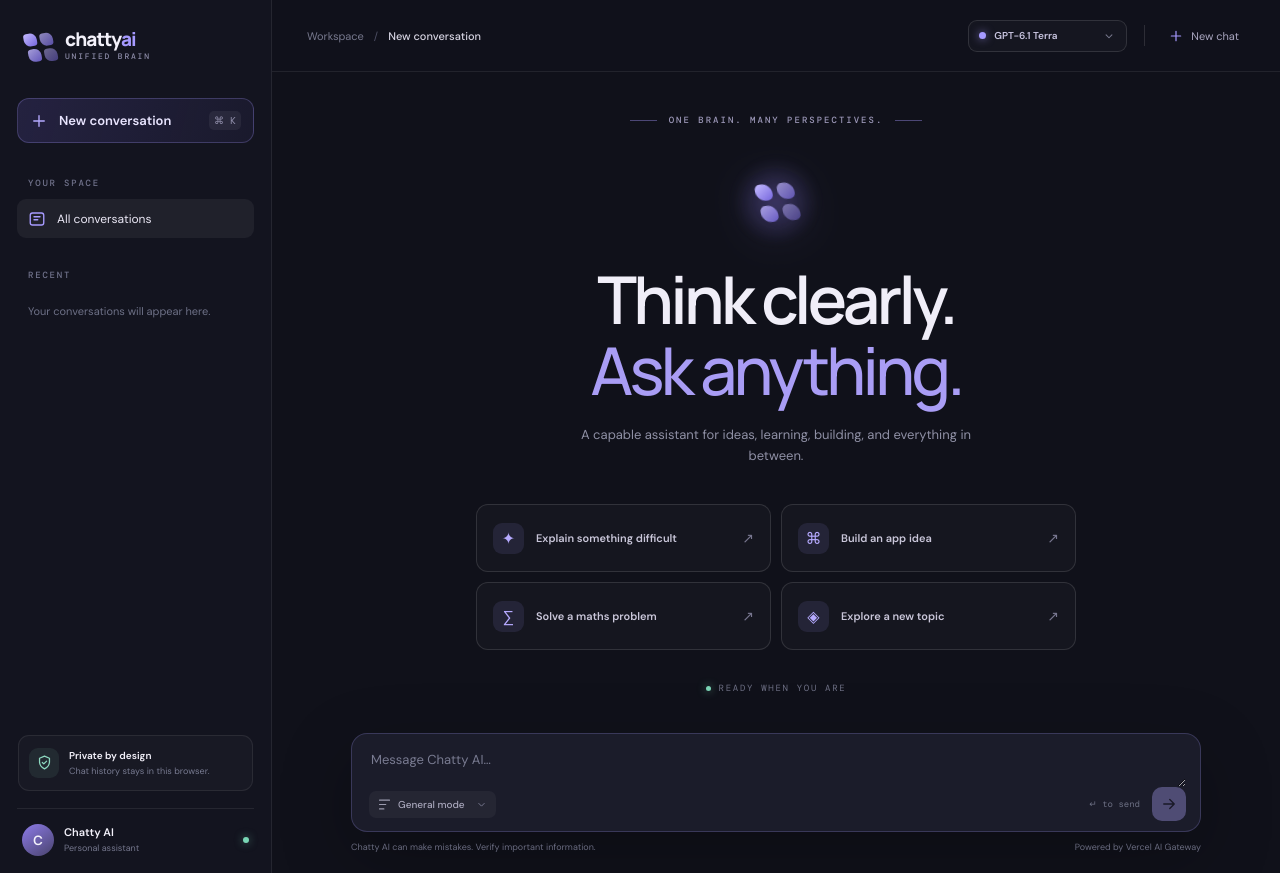
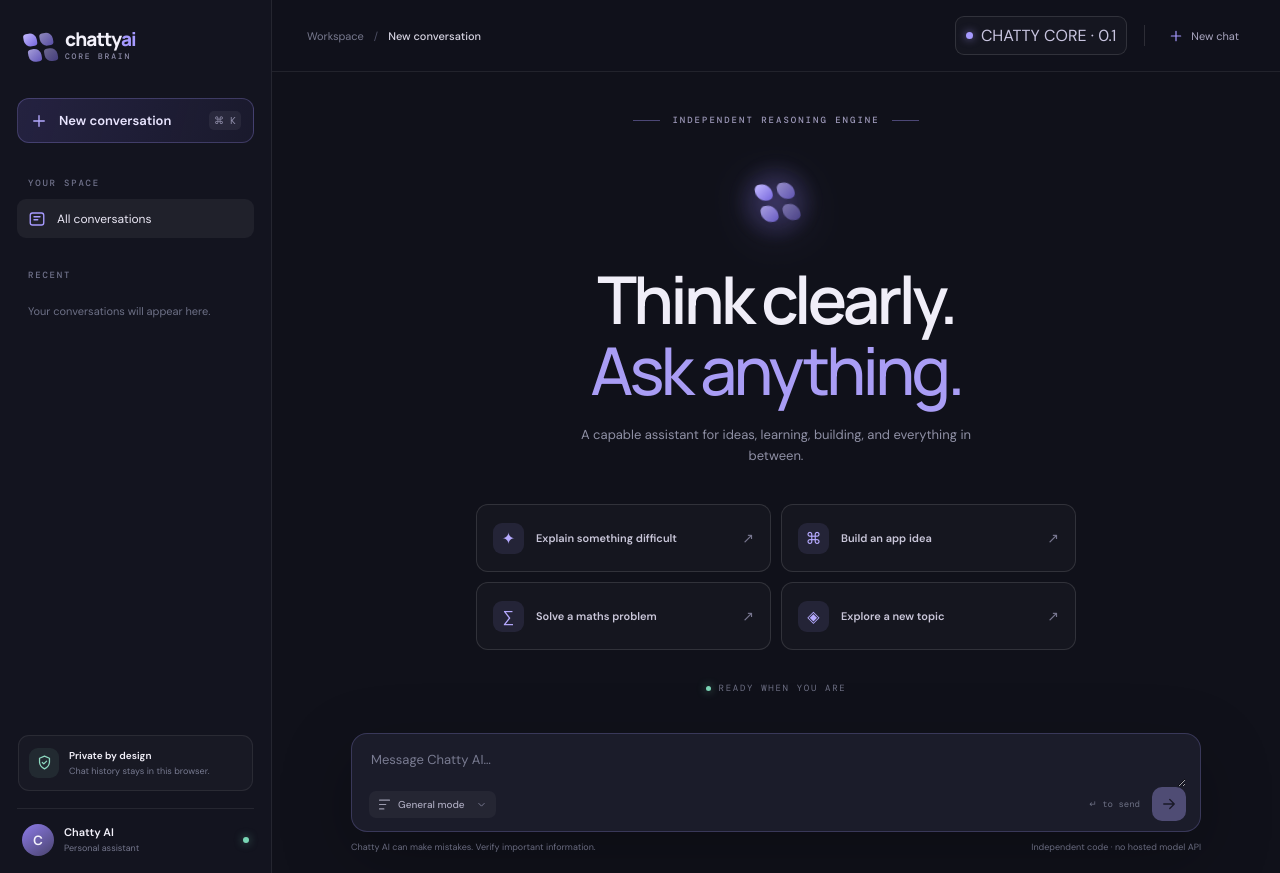
Before and after one commit to mofeoluwa155/Chatty-AI, a Next.js app: page / in a window 1280 px wide. Built offline with nearby package versions, Linux system fonts and the light colour scheme.

Commit message:
Connect interface directly to Chatty Core engine

```diff
--- a/app/page.tsx
+++ b/app/page.tsx
@@ -5,17 +5,11 @@ import ReactMarkdown from "react-markdown";
 import remarkGfm from "remark-gfm";
 
 type Role = "user" | "assistant";
-type Model = "openai" | "gemini" | "fusion";
 type Mode = "general" | "learning" | "coding" | "maths" | "writing";
 type Message = { id: string; role: Role; content: string };
 type Conversation = { id: string; title: string; messages: Message[]; updatedAt: number };
 
 const STORAGE_KEY = "chatty-ai-unified-brain-v2";
-const MODEL_LABELS: Record<Model, string> = {
-  openai: "GPT-6.1 Terra",
-  gemini: "Gemini 4 Argon",
-  fusion: "Fusion · GPT + Gemini",
-};
 const MODE_LABELS: Record<Mode, string> = {
   general: "General",
   learning: "Learning",
@@ -56,7 +50,6 @@ function Icon({ children, size = 18 }: { children: React.ReactNode; size?: numbe
 export default function Home() {
   const [conversations, setConversations] = useState<Conversation[]>([]);
   const [activeId, setActiveId] = useState<string | null>(null);
-  const [model, setModel] = useState<Model>("openai");
   const [mode, setMode] = useState<Mode>("general");
   const [draft, setDraft] = useState("");
   const [isLoading, setIsLoading] = useState(false);
@@ -174,7 +167,6 @@ export default function Home() {
         signal: controller.signal,
         body: JSON.stringify({
           messages: requestMessages.map(({ role, content }) => ({ role, content })),
-          model,
           mode,
         }),
       });
@@ -191,23 +183,13 @@ export default function Home() {
         return;
       }
 
-      if (!response.body) {
-        updateAssistantMessage(conversationId, assistantMessage.id, "The response stream was unavailable. Please try again.");
-        return;
-      }
-
-      const reader = response.body.getReader();
-      const decoder = new TextDecoder();
-      let answer = "";
-
-      while (true) {
-        const result = await reader.read();
-        if (result.done) break;
-        answer += decoder.decode(result.value, { stream: true });
-        updateAssistantMessage(conversationId, assistantMessage.id, answer);
-      }
-      answer += decoder.decode();
-      updateAssistantMessage(conversationId, assistantMessage.id, answer || "I couldn't generate a response. Please try again.");
+      const data = await response.json() as { answer?: string; error?: string };
+      const answer = typeof data.answer === "string" ? data.answer : "";
+      updateAssistantMessage(
+        conversationId,
+        assistantMessage.id,
+        answer || data.error || "Chatty Core returned an empty response. Please try again.",
+      );
     } catch (error) {
       if (error instanceof Error && error.name === "AbortError") {
         updateAssistantMessage(conversationId, assistantMessage.id, "Response stopped.");
@@ -253,7 +235,7 @@ export default function Home() {
           <div className="brand-mark" aria-hidden="true"><span /><span /><span /><span /></div>
           <div className="brand-copy">
             <strong>chatty<span>ai</span></strong>
-            <small>UNIFIED BRAIN</small>
+            <small>CORE BRAIN</small>
           </div>
           <button className="icon-button sidebar-close" aria-label="Close navigation" onClick={() => setSidebarOpen(false)}>
             <Icon><path d="m6 6 12 12M18 6 6 18" /></Icon>
@@ -325,12 +307,7 @@ export default function Home() {
           <div className="topbar-right">
             <label className="model-control">
               <span className="model-orb" />
-              <select aria-label="Choose AI model" value={model} onChange={(event) => setModel(event.target.value as Model)}>
-                <option value="openai">GPT-6.1 Terra</option>
-                <option value="gemini">Gemini 4 Argon</option>
-                <option value="fusion">Fusion · both models</option>
-              </select>
-              <Icon size={14}><path d="m7 10 5 5 5-5" /></Icon>
+              <span>CHATTY CORE · 0.1</span>
             </label>
             <div className="topbar-divider" />
             <button className="new-chat-top" onClick={startNewChat}>
@@ -343,7 +320,7 @@ export default function Home() {
         <div className="conversation-wrap">
           {!hasMessages ? (
             <div className="welcome-screen">
-              <div className="welcome-eyebrow"><span className="eyebrow-line" /> ONE BRAIN. MANY PERSPECTIVES. <span className="eyebrow-line" /></div>
+              <div className="welcome-eyebrow"><span className="eyebrow-line" /> INDEPENDENT REASONING ENGINE <span className="eyebrow-line" /></div>
               <div className="welcome-mark">
                 <div className="welcome-glow" />
                 <div className="welcome-logo"><span /><span /><span /><span /></div>
@@ -376,7 +353,6 @@ export default function Home() {
                   <div className="message-body">
                     <div className="message-meta">
                       <strong>{message.role === "assistant" ? "Chatty AI" : "You"}</strong>
-                      {message.role === "assistant" && index === messages.length - 1 && model === "fusion" && <span className="fusion-label">FUSION</span>}
                     </div>
                     {message.role === "assistant" ? (
                       message.content ? (
@@ -428,7 +404,6 @@ export default function Home() {
                   </select>
                   <Icon size={13}><path d="m7 10 5 5 5-5" /></Icon>
                 </label>
-                {model === "fusion" && <span className="fusion-cost-note">3 model calls · higher usage</span>}
               </div>
               <div className="composer-submit-wrap">
                 <span className="enter-hint">↵ to send</span>
@@ -446,7 +421,7 @@ export default function Home() {
           </form>
           <div className="composer-disclaimer">
             <span>Chatty AI can make mistakes. Verify important information.</span>
-            <span>Powered by Vercel AI Gateway</span>
+            <span>Independent code · no hosted model API</span>
           </div>
         </div>
       </section>
```
